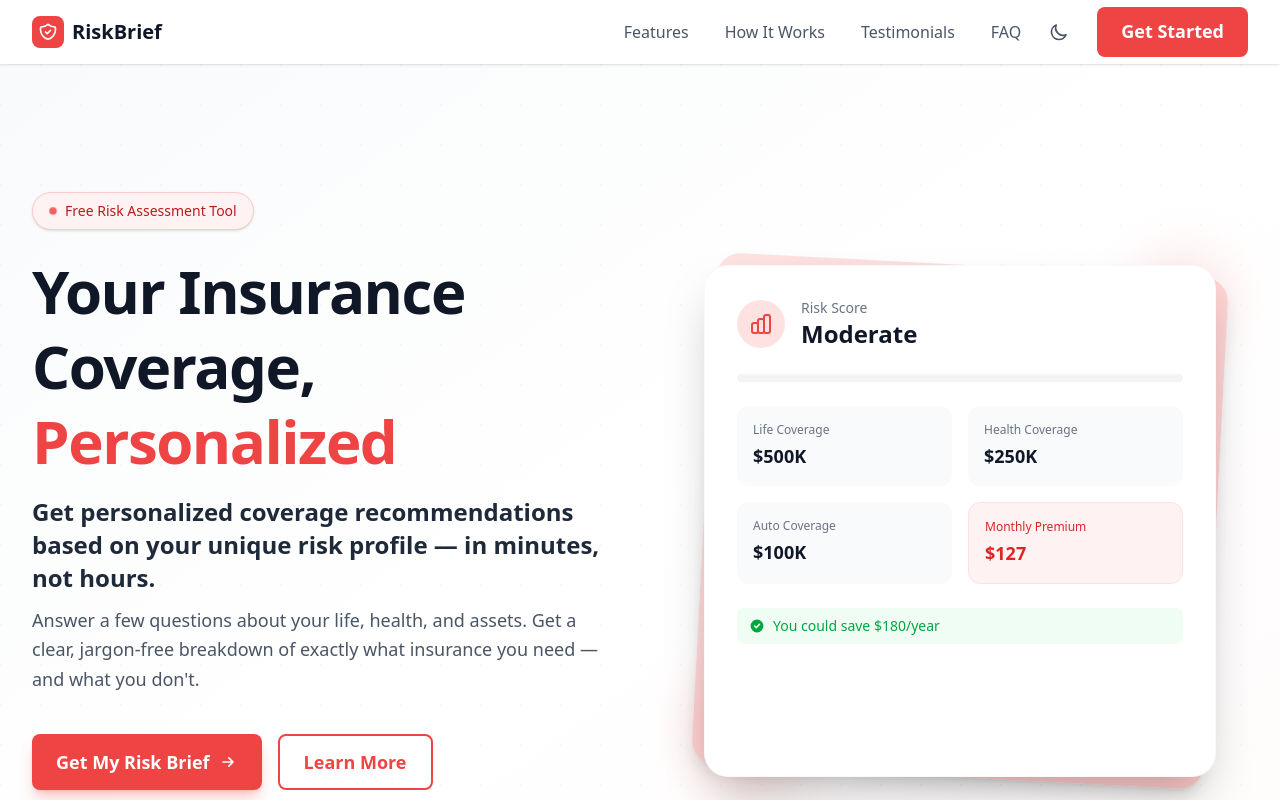
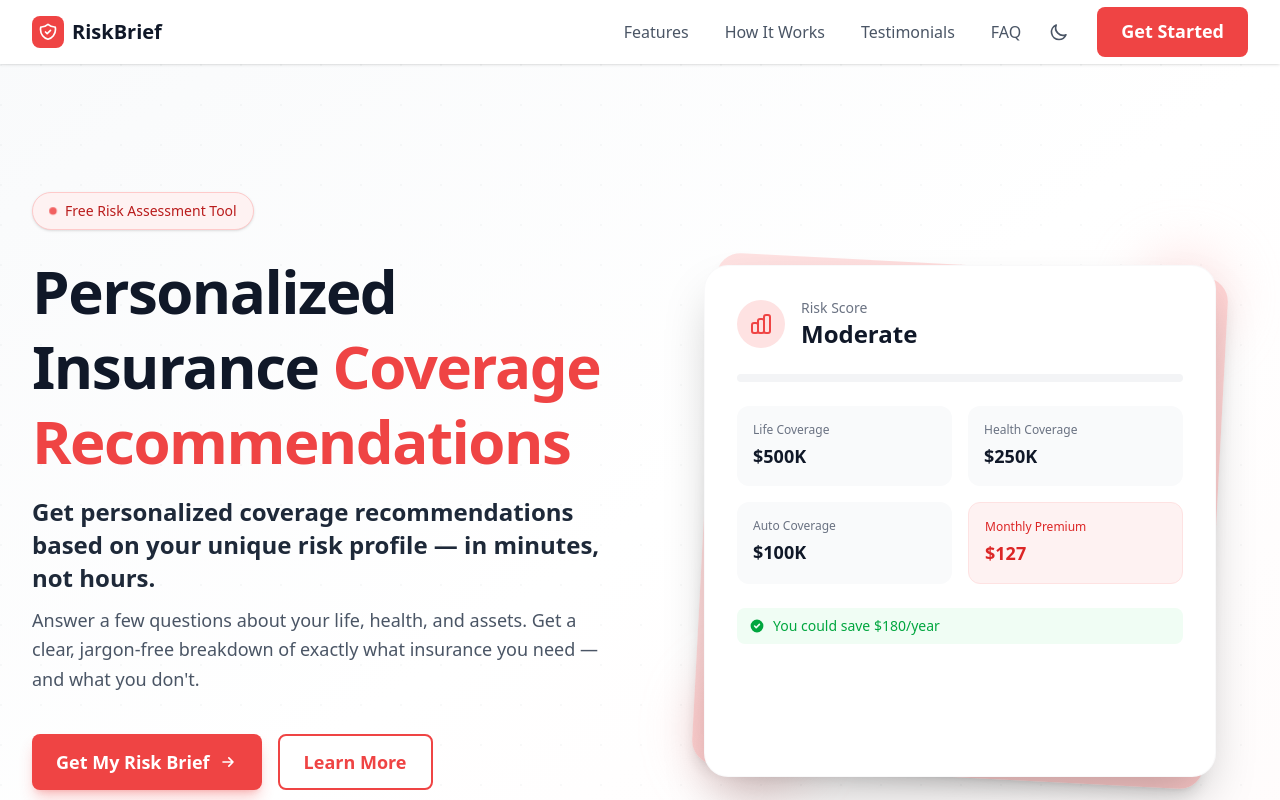
Before and after one commit to runsmlee/aif-riskbrief-from-chaos-to-coverage, a React (Vite) app: page / in a window 1280 px wide. Shown: the top 800 px of the page. Built offline with nearby package versions, Linux system fonts and the light colour scheme.

Commit message:
improve: Improve RiskBrief — From Chaos to Coverage:[CRITICAL] (sharpen) performance:

```diff
--- a/index.html
+++ b/index.html
@@ -7,27 +7,27 @@
 <meta charset="UTF-8" />
     <link rel="icon" type="image/svg+xml" href="/favicon.svg" />
     <meta name="viewport" content="width=device-width, initial-scale=1.0" />
-    <meta name="description" content="RiskBrief — From Chaos to Coverage. Simplify your insurance journey with personalized risk assessment and coverage recommendations." />
+    <meta name="description" content="Get personalized insurance coverage recommendations based on your risk profile. Identify gaps, compare options, and find the right coverage in under 5 minutes." />
     <meta name="theme-color" content="#EF4444" />
     <meta name="color-scheme" content="light dark" />
 
     <!-- Open Graph -->
-    <meta property="og:title" content="RiskBrief — From Chaos to Coverage" />
-    <meta property="og:description" content="Get personalized insurance coverage recommendations based on your unique risk profile in minutes." />
+    <meta property="og:title" content="RiskBrief — Personalized Insurance Coverage Recommendations" />
+    <meta property="og:description" content="Get personalized insurance coverage recommendations based on your risk profile. Identify gaps, compare options, and find the right coverage in under 5 minutes." />
     <meta property="og:type" content="website" />
     <meta property="og:site_name" content="RiskBrief" />
     <meta property="og:url" content="https://riskbrief.app" />
 
     <!-- Twitter Card -->
     <meta name="twitter:card" content="summary_large_image" />
-    <meta name="twitter:title" content="RiskBrief — From Chaos to Coverage" />
-    <meta name="twitter:description" content="Get personalized insurance coverage recommendations based on your unique risk profile in minutes." />
+    <meta name="twitter:title" content="RiskBrief — Personalized Insurance Coverage Recommendations" />
+    <meta name="twitter:description" content="Get personalized insurance coverage recommendations based on your risk profile. Identify gaps, compare options, and find the right coverage in under 5 minutes." />
 
     <!-- Robots -->
     <meta name="robots" content="index, follow" />
     <link rel="canonical" href="https://riskbrief.app" />
 
-    <title>RiskBrief — From Chaos to Coverage</title>
+    <title>RiskBrief — Personalized Insurance Coverage Recommendations</title>
 
     <!-- Structured Data for SEO -->
     <script type="application/ld+json">
@@ -35,7 +35,7 @@
       "@context": "https://schema.org",
       "@type": "WebApplication",
       "name": "RiskBrief",
-      "description": "Insurance risk assessment and coverage recommendation tool",
+      "description": "Free insurance risk assessment tool that provides personalized coverage recommendations based on your unique risk profile. Identify coverage gaps and find the right insurance in minutes.",
       "url": "https://riskbrief.app",
       "applicationCategory": "FinanceApplication",
       "operatingSystem": "Web",
@@ -65,17 +65,14 @@
         background-color: #0f172a;
         color: #f1f5f9;
       }
-      /* Inline skeleton for instant perceived load */
+      /* Hide loader when root has content */
       #root:not(:empty) + .initial-loader { display: none; }
       .initial-loader {
         position: fixed;
         inset: 0;
         display: flex;
-        flex-direction: column;
         align-items: center;
         justify-content: center;
-        font-family: system-ui, -apple-system, sans-serif;
-        gap: 16px;
         background: #fff;
         z-index: 9999;
         transition: opacity 0.3s ease-out;
@@ -83,20 +80,18 @@
       @media (prefers-color-scheme: dark) {
         html:not([data-theme="light"]) .initial-loader {
           background: #0f172a;
-          color: #f1f5f9;
         }
       }
       [data-theme="dark"] .initial-loader {
         background: #0f172a;
-        color: #f1f5f9;
       }
       .initial-loader.fade-out {
         opacity: 0;
         pointer-events: none;
       }
       .initial-loader__spinner {
-        width: 40px;
-        height: 40px;
+        width: 32px;
+        height: 32px;
         border: 3px solid #e5e7eb;
         border-top-color: #ef4444;
         border-radius: 50%;
@@ -104,10 +99,6 @@
       }
       @keyframes il-spin {
         to { transform: rotate(360deg); }
-      }
-      .initial-loader__text {
-        color: #6b7280;
-        font-size: 14px;
       }
     </style>
 
@@ -128,16 +119,34 @@
     </script>
   </head>
   <body>
-    <div id="root"><div style="display:flex;align-items:center;justify-content:center;min-height:60vh;padding:40px 20px;font-family:system-ui,-apple-system,sans-serif;text-align:center">
-      <div>
-        <h1 style="font-size:28px;font-weight:700;color:#1f2937;margin:0 0 12px">RiskBrief</h1>
-        <p style="font-size:16px;color:#6b7280;margin:0 0 24px">Personalized insurance coverage recommendations based on your unique risk profile.</p>
-        <div style="display:inline-block;padding:12px 32px;background:#EF4444;color:#fff;border-radius:8px;font-size:16px;font-weight:600">Get My Risk Brief</div>
+    <div id="root"><div style="font-family:system-ui,-apple-system,sans-serif">
+      <!-- SEO-crawlable hero content — replaced by React on mount -->
+      <div style="background:linear-gradient(135deg,#f8fafc 0%,#ffffff 50%,#fef2f2 100%);min-height:100vh">
+        <div style="max-width:720px;margin:0 auto;padding:80px 24px;text-align:center">
+          <div style="display:inline-flex;align-items:center;gap:8px;padding:8px 16px;background:#fef2f2;border:1px solid #fecaca;border-radius:9999px;font-size:14px;color:#b91c1c;font-weight:500;margin-bottom:24px">
+            <span style="width:8px;height:8px;background:#ef4444;border-radius:50%;display:inline-block"></span>
+            Free Insurance Risk Assessment
+          </div>
+          <h1 style="font-size:clamp(28px,5vw,42px);font-weight:700;color:#111827;margin:0 0 16px;line-height:1.2">Personalized Insurance Coverage Recommendations</h1>
+          <p style="font-size:20px;color:#374151;margin:0 0 12px;font-weight:600;line-height:1.4">Get personalized coverage recommendations based on your unique risk profile — in minutes, not hours.</p>
+          <p style="font-size:16px;color:#6b7280;margin:0 0 32px;line-height:1.6">Answer a few questions about your life, health, and assets. Get a clear, jargon-free breakdown of exactly what insurance you need — and what you don't.</p>
+          <a href="#assessment" style="display:inline-block;padding:16px 40px;background:#EF4444;color:#fff;border-radius:12px;font-size:18px;font-weight:600;text-decoration:none;box-shadow:0 4px 14px rgba(239,68,68,0.35)">Get My Free Risk Brief &rarr;</a>
+          <div style="margin-top:32px;display:flex;gap:24px;justify-content:center;font-size:14px;color:#6b7280;flex-wrap:wrap">
+            <span>&#10003; Free Risk Assessment</span>
+            <span>&#10003; 5-Minute Process</span>
+            <span>&#10003; Expert Insights</span>
+          </div>
+          <!-- Key benefits for crawlers -->
+          <ul style="margin-top:48px;text-align:left;max-width:480px;margin-left:auto;margin-right:auto;list-style:none;padding:0;display:flex;flex-direction:column;gap:12px">
+            <li style="display:flex;align-items:flex-start;gap:12px;font-size:15px;color:#374151"><span style="color:#22c55e;font-weight:bold;flex-shrink:0">&#10003;</span> Smart risk assessment identifies your coverage gaps</li>
+            <li style="display:flex;align-items:flex-start;gap:12px;font-size:15px;color:#374151"><span style="color:#22c55e;font-weight:bold;flex-shrink:0">&#10003;</span> Instant recommendations for life, health, auto, and home insurance</li>
+            <li style="display:flex;align-items:flex-start;gap:12px;font-size:15px;color:#374151"><span style="color:#22c55e;font-weight:bold;flex-shrink:0">&#10003;</span> Cost optimization to avoid overpaying while staying protected</li>
+          </ul>
+        </div>
       </div>
     </div></div>
     <div class="initial-loader" aria-hidden="true">
       <div class="initial-loader__spinner"></div>
-      <p class="initial-loader__text">Loading RiskBrief...</p>
     </div>
     <!-- Fallback: remove initial-loader after max wait even if React fails to mount -->
     <script>
@@ -149,7 +158,6 @@
             setTimeout(function() { loader.remove(); }, 300);
           }
         }
-        // Remove loader when #root gets content (MutationObserver for robustness)
         var root = document.getElementById('root');
         if (root) {
           var observer = new MutationObserver(function() {
@@ -160,14 +168,13 @@
           });
           observer.observe(root, { childList: true });
         }
-        // Hard fallback: remove after 3 seconds regardless
         setTimeout(removeLoader, 3000);
       })();
     </script>
     <noscript>
       <div style="max-width:600px;margin:40px auto;padding:20px;text-align:center;font-family:system-ui,sans-serif;color:#1f2937;">
-        <h1 style="font-size:24px;margin-bottom:16px;">RiskBrief — From Chaos to Coverage</h1>
-        <p style="font-size:16px;color:#6b7280;">RiskBrief requires JavaScript to run. Please enable JavaScript in your browser settings to use the risk assessment tool.</p>
+        <h1 style="font-size:24px;margin-bottom:16px;">Personalized Insurance Coverage Recommendations</h1>
+        <p style="font-size:16px;color:#6b7280;">RiskBrief requires JavaScript to run the interactive risk assessment. Please enable JavaScript in your browser settings.</p>
       </div>
     </noscript>
     <script type="module" src="/src/main.tsx"></script>
--- a/src/components/Hero.tsx
+++ b/src/components/Hero.tsx
@@ -50,8 +50,8 @@ export function Hero({ onStartAssessment, className = '' }: HeroProps): ReactEle
                 id="hero-heading"
                 className="text-4xl sm:text-5xl lg:text-6xl font-bold text-gray-900 leading-tight tracking-tight"
               >
-                Your Insurance Coverage,{' '}
-                <span className="gradient-text">Personalized</span>
+                Personalized Insurance{' '}
+                <span className="gradient-text">Coverage Recommendations</span>
               </h1>
               <p className="mt-4 text-xl sm:text-2xl font-semibold text-gray-800 max-w-2xl mx-auto lg:mx-0 leading-snug">
                 Get personalized coverage recommendations based on your unique risk profile — in minutes, not hours.
```
Also changed, not shown: 11 other files (tests, documents, lock files or other folders).
